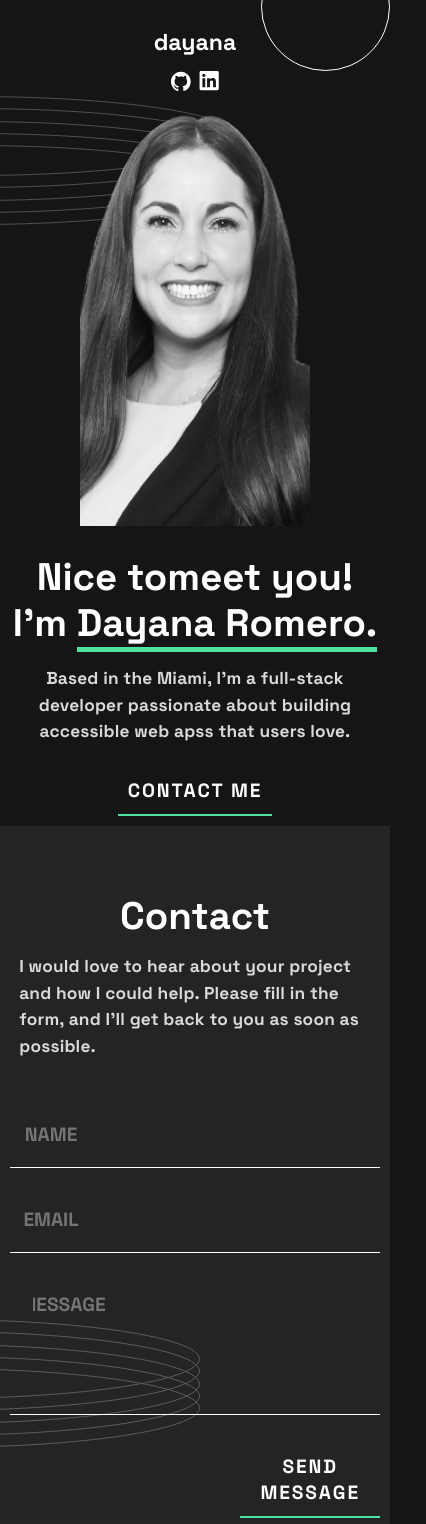
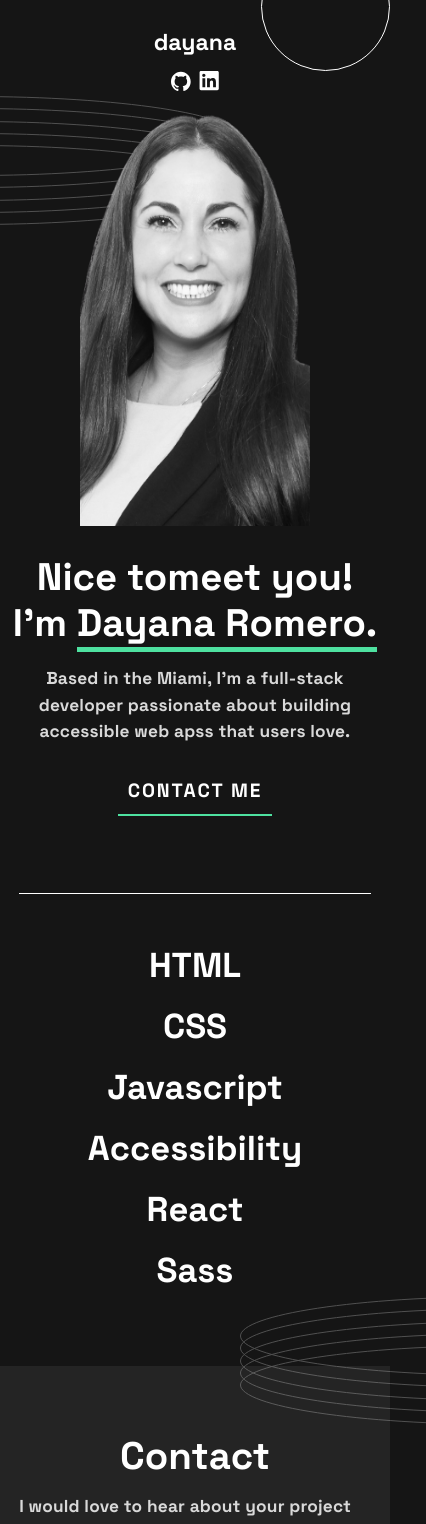
Before and after one commit to drv0228/dayana-portfolio, a React (Create React App) app: page / in a window 390 px wide. Shown: the top 1524 px of the page, 426 px wide, since content can reach past the window. Built offline with nearby package versions, Linux system fonts and the light colour scheme.

Commit message:
Develop Skills Component for mobile viewport - Create and finalize the Skills component - Implement responsive design for an optimal mobile viewing experience - Pending: Adapt component layout for tablet and desktop viewports

```diff
--- a/src/components/Contact/Contact.scss
+++ b/src/components/Contact/Contact.scss
@@ -10,6 +10,7 @@
    justify-content: center;
    align-items: center;
    padding-top: 3rem;
+   padding-bottom: 0rem;
   }
   @include desktop {
     display: flex;
@@ -116,6 +117,13 @@
       border-color: $p-green;
       background-color: transparent !important;
     }
+    @include tablet {
+      text-indent: -19rem;
+    }
+    @include desktop {
+      padding-left: 0rem;
+      text-indent: -15.5rem;
+    }
   }
 
 .contact-section_form--button {
@@ -129,15 +137,15 @@
   border-bottom: 2px solid $p-green;
   @include tablet {
    font-size: 0.85rem;
-   margin-left: 17rem;
+   margin-left: 16.3rem;
   }
   @include desktop {
-    margin-left: 14.5rem;
+    margin-left: 12.3rem;
   }
 }
 .contact-section__ovals {
     position: absolute;
-    top: 68.7rem;
+    top: 97rem;
     left: -12rem;
     background-color: transparent;
     @include tablet {
--- /dev/null
+++ b/src/components/Skills/Skills.js
@@ -0,0 +1,24 @@
+import React from "react";
+import "./Skills.scss";
+
+import ovals from "../../assets/images/skills-ovals.svg";
+
+function Skills() {
+    return (
+        <section className="skills-section">
+       <p className="skills-section__content">HTML</p>
+       <p className="skills-section__content">CSS</p>
+       <p className="skills-section__content">Javascript</p>
+       <p className="skills-section__content">Accessibility</p>
+       <p className="skills-section__content">React</p>
+       <p className="skills-section__content">Sass</p>
+       <img
+        className="skills-section__ovals"
+        src={ovals}
+        alt={"ovals image for a cute design"}
+      />
+        </section>
+    );
+};
+
+export default Skills;
--- /dev/null
+++ b/src/components/Skills/Skills.scss
@@ -0,0 +1,35 @@
+@use "../../styles/partials/__variables" as *;
+@use "../../styles/partials/__mixins" as *;
+
+.skills-section {
+    display: flex;
+    flex-direction: column;
+    justify-content: center;
+    align-items: center;
+    margin: 4rem 1rem 1rem 1rem;
+    padding: 3rem 0rem 1.5rem 0rem;
+    border-top: 1px solid $p-white;
+}
+.skills-section__content {
+    font-size: 1.8rem;
+    padding-bottom: 1.8rem;
+    &:hover {
+        background-color: $p-green;
+      }
+
+}
+.skills-section__ovals {
+    position: absolute;
+    top: 67.5rem;
+    left: 12.5rem;
+    background-color: transparent;
+    @include tablet {
+      top: 66.5rem;
+      left: -14rem;
+    }
+    @include desktop {
+      top: 59.5rem;
+      left: -9rem;
+      width: 500px;
+    }
+}
--- a/src/pages/HomePage/HomePage.js
+++ b/src/pages/HomePage/HomePage.js
@@ -1,12 +1,15 @@
 import React from "react";
 import About from "../../components/About/About";
 import Contact from "../../components/Contact/Contact";
+import Skills from "../../components/Skills/Skills";
 
 function HomePage() {
   return (
     <main>
       <About />
+      <Skills />
       <Contact />
+
     </main>
   );
 }
--- a/src/styles/partials/__variables.scss
+++ b/src/styles/partials/__variables.scss
@@ -1,4 +1,4 @@
-$tablet-breakpoint: 692px;
+$tablet-breakpoint: 768px;
 $laptop-breakpoint: 924px;
 $desktop-breakpoint: 1280px;
 $bigdesktop-breakpoint: 1440px;
```
Also changed, not shown: src/assets/images/skills-ovals.svg (added).
